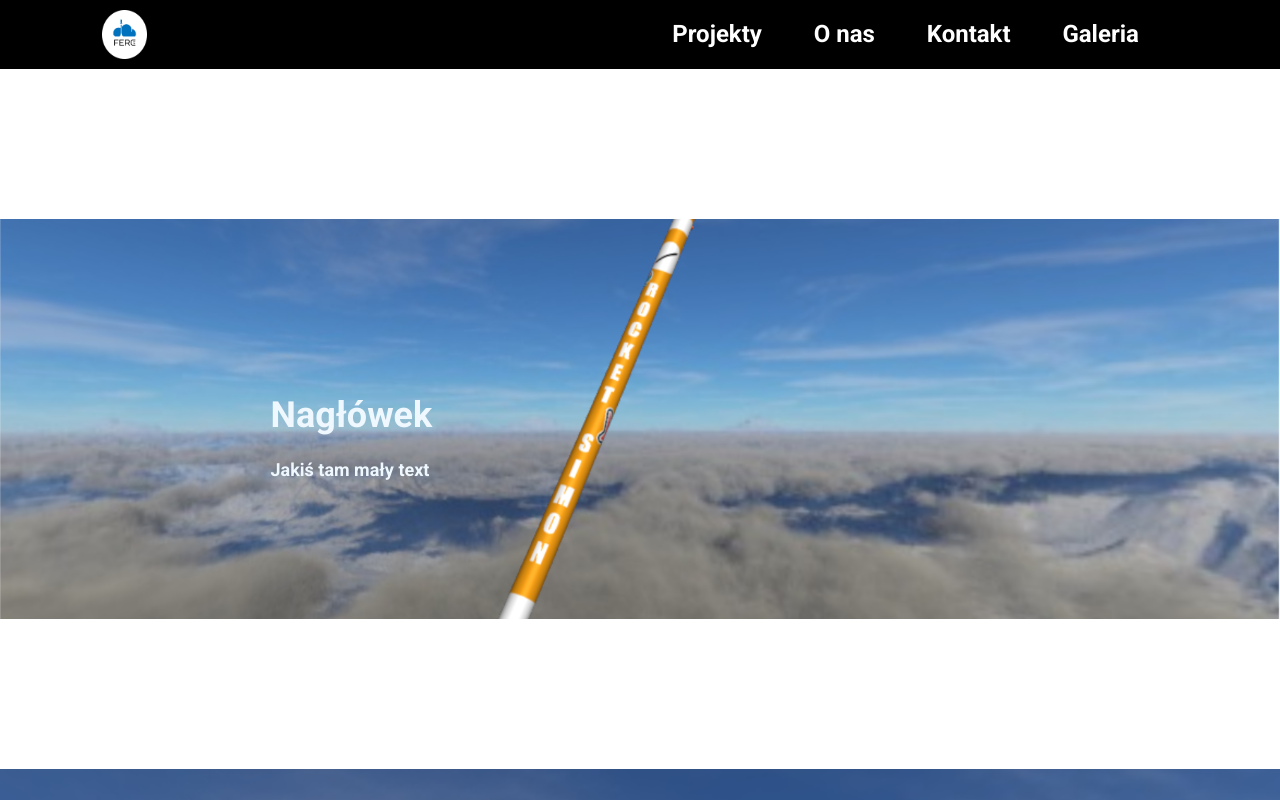
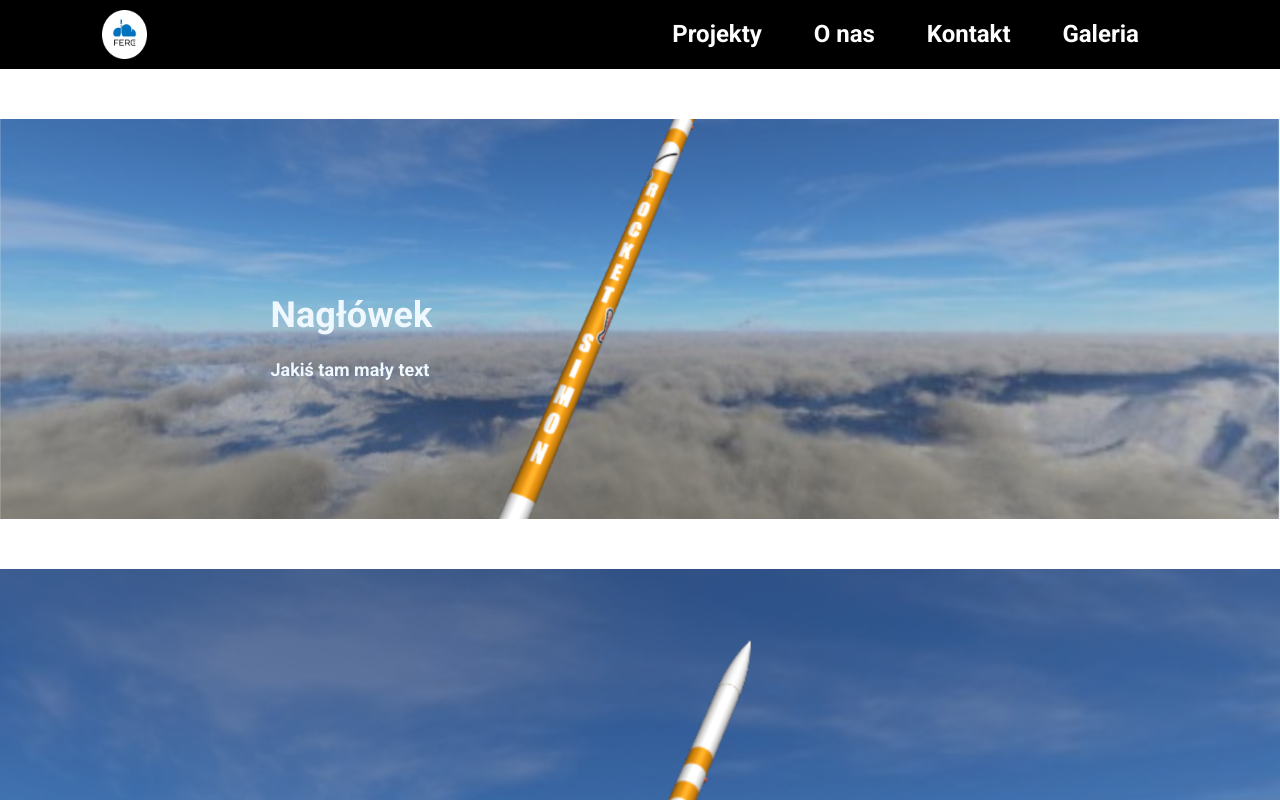
Before and after one commit to Maksymilian555/ferc-rt-page, a React (Create React App) app: page / in a window 1280 px wide. Built offline with nearby package versions, Linux system fonts and the light colour scheme.

Commit message:
App packed to little sections

```diff
--- a/src/App.js
+++ b/src/App.js
@@ -1,12 +1,15 @@
 import Header from "./Header"
 import Wrapper from "./Wrapper"
 import Footer from "./Footer"
+import Sec1 from "./Sec1"
+import Sec2 from "./Sec2"
+import Sec3 from "./Sec3"
 
 function App() {
   return (
     <main>
       <Header />
-      <Wrapper footer={<Footer />} />
+      <Wrapper sec1 = {<Sec1 />} sec2 = {<Sec2 />} sec3={<Sec3 />} footer={<Footer />} />
     </main>
   );
 }
--- /dev/null
+++ b/src/Sec1/index.js
@@ -0,0 +1,24 @@
+import "./style.css";
+import Img1 from "../Images/Img1.1.png"
+
+const firstSec = {
+    backgroundImage: `url(${Img1})`,
+};
+
+const Sec1 = () => (
+    <section id="about" className="headSec" style={firstSec}>
+            <div className="headSec_flexMrg">
+                <div className="headSec_secFlex">
+                    <div className="headSec_secText">
+                        <h1>Nagłówek</h1>
+                        <p>
+                            Jakiś tam mały text
+                        </p>
+                    </div>
+                    <div className="headSec_gap"></div>
+                </div>
+            </div>
+    </section>
+);
+
+export default Sec1;
--- /dev/null
+++ b/src/Sec1/style.css
@@ -0,0 +1,43 @@
+.headSec {
+    max-width: 100%;
+    overflow: hidden;
+    display: flex;
+    margin: 0;
+    background-position: center center;
+    background-repeat: no-repeat;
+    background-size: cover;
+    align-items: center;
+    font-family: "Roboto", sans-serif;
+    height: 400px;
+    margin-bottom: 50px;
+    margin-top: 50px;
+}
+
+.headSec_flexMrg {
+    margin-top: 5%;
+    margin-bottom: 7%;
+    margin-left: 20%;
+    margin-right: 20%;
+}
+
+
+.headSec_secText {
+    font-family: "Roboto", sans-serif;
+    font-weight: 700;
+    font-size: large ;
+    color: aliceblue;
+    margin-top: 5%;
+}
+
+.headSec_secFlex {
+    display: grid;
+    flex-wrap: wrap;
+    grid-template-columns: 1fr 2fr;
+    margin: 3%;
+    padding-top: 10%;
+}
+
+.headSec_gap {
+    width: 50%;
+    flex: 0 1 auto;
+}
--- /dev/null
+++ b/src/Sec2/index.js
@@ -0,0 +1,24 @@
+import "./style.css";
+import Img1 from "../Images/Img1.1.png"
+
+const firstSec = {
+    backgroundImage: `url(${Img1})`,
+};
+
+const Sec2 = () => (
+<section id="galery" className="imgSec_sec" style={firstSec}>
+            <div className="imgSec_flexMrg">
+                <div className="imgSec_secFlex">
+                    <div className="imgSec_secText">
+                        <h1>Piękna sekcja z obrazem</h1>
+                        <p>
+                            Nieco więcej textu i oczywiście buttony
+                        </p>
+                    </div>
+                    <div className="imgSec_gap"></div>
+                </div>
+            </div>
+        </section>
+);
+
+export default Sec2;
--- /dev/null
+++ b/src/Sec2/style.css
@@ -0,0 +1,41 @@
+.imgSec_sec {
+    max-width: 100%;
+    height: 900px;
+    overflow: hidden;
+    display: flex;
+    margin: 0;
+    background-position: center center;
+    background-repeat: no-repeat;
+    background-size: cover;
+    align-items: center;
+    font-family: "Roboto", sans-serif;
+
+}
+
+.imgSec_secText {
+    font-family: "Roboto", sans-serif;
+    font-weight: 700;
+    font-size: large ;
+    color: aliceblue;
+    margin-top: 5%;
+}
+
+.imgSec_secFlex {
+    display: grid;
+    flex-wrap: wrap;
+    grid-template-columns: 1fr 2fr;
+    margin: 3%;
+    padding-top: 10%;
+}
+
+.imgSec_gap {
+    width: 50%;
+    flex: 0 1 auto;
+}
+
+.imgSec_flexMrg {
+    margin-top: 5%;
+    margin-bottom: 7%;
+    margin-left: 20%;
+    margin-right: 20%;
+}
--- /dev/null
+++ b/src/Sec3/index.js
@@ -0,0 +1,21 @@
+import "./style.css";
+
+const Sec3 = () => (
+    <section id="projects" className="infoSec_sec infoSec_sec--justCent">
+    <div className="infoSec_secMargin">
+        <div className="infoSec_secHead">
+            <h2>Fajny tytulik</h2>
+        </div>
+        <div className="infoSec_secContent">
+            <div className="infoSec_secGraphs">
+                Jakieś duże rzeczy z obrazkami
+            </div>
+            <div className="infoSec_secFooter">
+                Małe rzeczy z małymi obrazkami albo bez
+            </div>
+        </div>
+    </div>
+    </section>
+);
+
+export default Sec3;
--- /dev/null
+++ b/src/Sec3/style.css
@@ -0,0 +1,45 @@
+.infoSec_sec {
+    max-width: 100%;
+    height: 900px;
+    overflow: hidden;
+    display: flex;
+    margin: 0;
+    background-position: center center;
+    background-repeat: no-repeat;
+    background-size: cover;
+    align-items: center;
+    font-family: "Roboto", sans-serif;
+
+}
+
+
+.infoSec_secMargin {
+    margin-right: 100px;
+    margin-left: 100px;
+}
+
+.infoSec_secHead {
+    display: flex;
+    height: 150px;
+    width: 100%;
+    font-size: 35px;
+}
+
+.infoSec_secContent {
+    display: grid;
+    grid-template-rows: 3fr 1fr;
+}
+
+.infoSec_secGraphs {
+    font-size: 25px;
+    display: flex;
+}
+
+.infoSec_secFooter {
+    font-size: 20px;
+    display: flex;
+}
+
+.infoSec_sec--justCent {
+    justify-content: center;
+}
--- a/src/Wrapper/index.js
+++ b/src/Wrapper/index.js
@@ -1,58 +1,12 @@
 import "./style.css";
-import Img1 from "../Images/Img1.1.png"
 
-
-const firstSec = {
-    backgroundImage: `url(${Img1})`,
-};
-
-const Wrapper = ({ footer }) => (
+const Wrapper = ({ footer, sec1, sec2, sec3}) => (
 
     <div className="wrapper">
-        <section id="about" className="wrapper_sec wrapper_sec--imageS" style={firstSec}>
-            <div className="wrapper_flexMrg">
-                <div className="wrapper_secFlex">
-                    <div className="wrapper_secText">
-                        <h1>Nagłówek</h1>
-                        <p>
-                            Jakiś tam mały text
-                        </p>
-                    </div>
-                    <div className="wrapper_gap"></div>
-                </div>
-            </div>
-        </section>
-        <section id="galery" className="wrapper_sec" style={firstSec}>
-            <div className="wrapper_flexMrg">
-                <div className="wrapper_secFlex">
-                    <div className="wrapper_secText">
-                        <h1>Piękna sekcja z obrazem</h1>
-                        <p>
-                            Nieco więcej textu i oczywiście buttony
-                        </p>
-                    </div>
-                    <div className="wrapper_gap"></div>
-                </div>
-            </div>
-        </section>
-        <section id="projects" className="wrapper_sec wrapper_sec--justCent">
-            <div className="wrapper_secMargin">
-                <div className="wrapper_secHead">
-                    <h2>Fajny tytulik</h2>
-                </div>
-                <div className="wrapper_secContent">
-                    <div className="wrapper_secGraphs">
-                        Jakieś duże rzeczy z obrazkami
-                    </div>
-                    <div className="wrapper_secFooter">
-                        Małe rzeczy z małymi obrazkami albo bez
-                    </div>
-                </div>
-            </div>
-        </section>
-        <>
+        {sec1}
+        {sec2}
+        {sec3}
         {footer}
-        </>
     </div>
 );
 
--- a/src/Wrapper/style.css
+++ b/src/Wrapper/style.css
@@ -21,6 +21,7 @@
     background-size: cover;
     align-items: center;
     font-family: "Roboto", sans-serif;
+
 }
 
 .wrapper_secText {
@@ -53,8 +54,8 @@
 
 .wrapper_sec--imageS {
     height: 400px;
-    margin-bottom: 150px;
-    margin-top: 150px;
+    margin-bottom: 50px;
+    margin-top: 50px;
 }
 
 .wrapper_secMargin {
```
Also changed, not shown: src/Header/index.js (+18 -16 lines).
